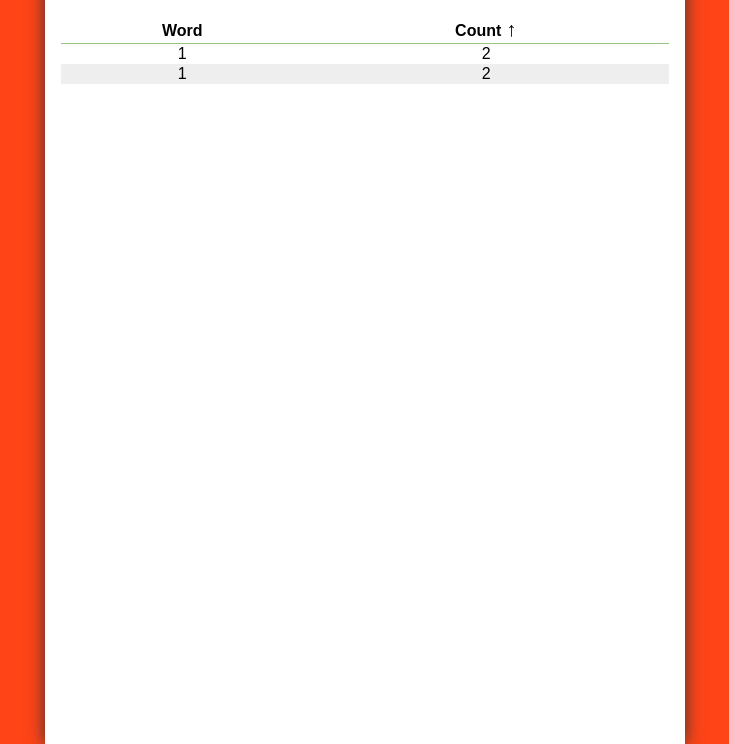
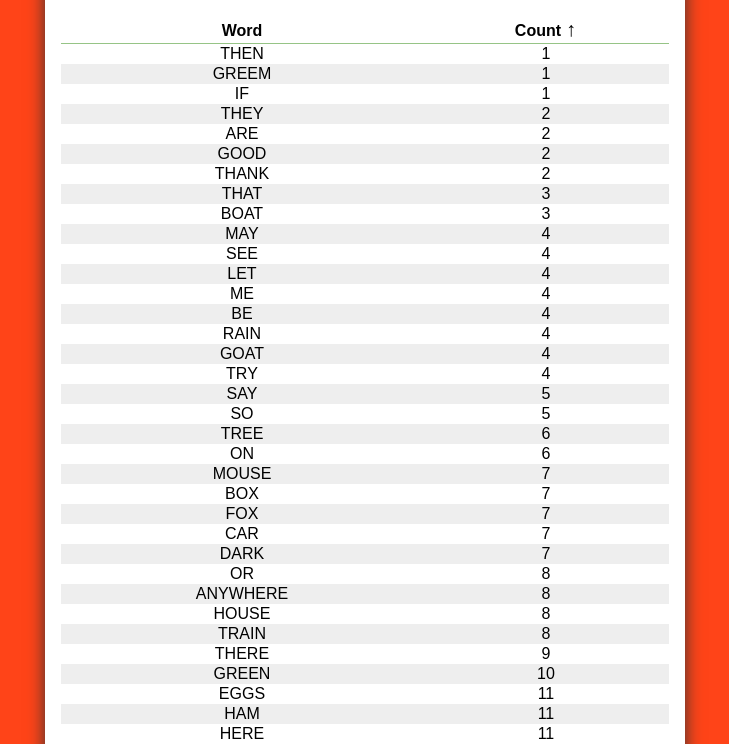
Before and after one commit to Made-of-Clay/geh-read, a plain HTML site: page index.html in a window 1280 px wide. Both pictures are taken after a click on the element "Count". Shown: the part 56-800 px from the top of the page, without its empty margins (275-1004 px from the left). Drawn offline with Linux system fonts and the light colour scheme.

Commit message:
fix column sorting & tweak styles

```diff
--- a/main.js
+++ b/main.js
@@ -6,6 +6,7 @@ fetch('./GreenEggsAndHam.txt')
 /** @param {String} content */
 function handleText(content) {
     const lines = content
+        .toUpperCase()
         .replaceAll('!', ' ')
         .replaceAll('?', ' ')
         .replaceAll('.', ' ')
@@ -13,11 +14,13 @@ function handleText(content) {
         .replaceAll('(', ' ')
         .replaceAll(')', ' ')
         .replaceAll('\r', '')
+        .replaceAll(',', '\n')
         .split('\n')
         .slice(1)
         .filter(Boolean)
         .map(line => line.trim());
 
+    /** @type {Map<string, number>} wordMap */
     const wordMap = new Map(); // [ word, count ]
 
     for (const line of lines) {
@@ -41,21 +44,53 @@ function handleText(content) {
 
     const ascClass = 'sort--asc';
     const descClass = 'sort--desc';
+    /** @type {number} order -1 = desc, 0 = none, 1 = asc */
+    let order = 0;
+    const orderNext = {
+        // current order: next order
+        '0': 1,
+        '1': -1,
+        '-1': 0,
+    }
+
+    renderRows();
 
     sortableTh.addEventListener('click', () => {
-        if (sortableTh.classList.contains(ascClass)) {
-            sortableTh.classList.remove(ascClass);
-            sortableTh.classList.add(descClass);
-        } else if (sortableTh.classList.contains(descClass)) {
-            sortableTh.classList.remove(descClass);
-        } else {
-            sortableTh.classList.add(ascClass);
-        }
+        order = orderNext[order];
+        handleSortClass();
+        renderRows();
     });
 
-    // TODO sort by value into array ASC/DESC
-    // TODO get colors from book for CSS
-    // TODO display results in table w/ sorting feature ASC/DESC
+    function handleSortClass() {
+        // Clean start
+        sortableTh.classList.contains(ascClass)
+            && sortableTh.classList.remove(ascClass);
+        sortableTh.classList.contains(descClass)
+            && sortableTh.classList.remove(descClass);
+
+        if (order === 1)
+            sortableTh.classList.add(ascClass);
+        if (order === -1)
+            sortableTh.classList.add(descClass);
+    }
+
+    function renderRows() {
+        /** @type {[string, number][]} wordMap */
+        let wordList = Array.from(wordMap);
+        if (order) {
+            // I need to handle this sort much better; JS sort sucks when DESC for some reason
+            wordList = wordList.sort((a, b) => a[1] - b[1]);
+            if (order === -1)
+                wordList = wordList.reverse();
+        }
+
+        let rows = '';
+        for (const [word, count] of wordList) {
+            rows += `<tr><td>${word}</td><td>${count}</td></tr>`;
+        }
+
+        document.querySelector('tbody').innerHTML = rows;
+    }
     // TODO highlight high/med/lowest words used & maybe "Sam-I-Am" count
     // TODO consider tabs with different visualizations like heat map of words frequency or scatter plot graph
 }
--- a/style.css
+++ b/style.css
@@ -28,7 +28,7 @@ body {
 #container {
     background-color: white;
     box-shadow: 0 0 1rem #333;
-    height: 100vh;
+    min-height: 100vh;
     margin: 0 auto;
     max-width: 50vw;
     padding: 1rem;
@@ -80,6 +80,10 @@ th:nth-child(2) {
     }
 }
 
+td {
+    text-transform: capitalize;
+}
+
 tr:nth-child(even) {
     background-color: #eee;
 }
```
